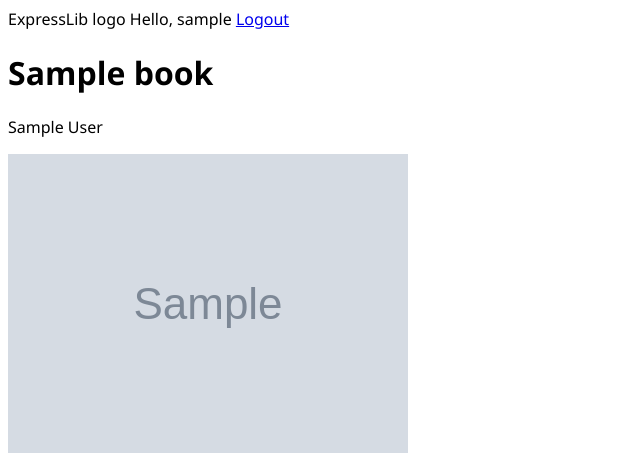
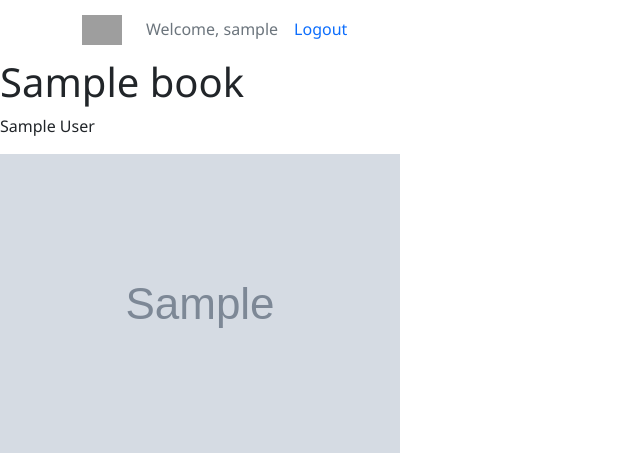
Before and after one commit to ajmdz/expresslib, a Django app: page /book/00000000-0000-0000-0000-000000000001/ in a window 1280 px wide. Shown: the top 453 px of the page, without its empty margins (0-640 px from the left). Run offline with Django 4.2, Linux system fonts and the light colour scheme; a user stored in the database is signed in; tables that the repository leaves empty hold one stand-in row (values such as "Sample post"); grey boxes marked "Sample" are stand-in pictures; grey boxes are pictures that could not be loaded.

Commit message:
feat: use new template design

```diff
--- a/templates/main.html
+++ b/templates/main.html
@@ -6,14 +6,13 @@
     <meta http-equiv="X-UA-Compatible" content="IE=edge">
     <meta name="viewport" content="width=device-width, initial-scale=1.0">
 
-    <link rel="stylesheet" type="text/css" href="{% static 'styles/main.css' %}"
+    <link href="https://cdn.jsdelivr.net/npm/bootstrap@5.1.3/dist/css/bootstrap.min.css" rel="stylesheet" integrity="sha384-1BmE4kWBq78iYhFldvKuhfTAU6auU8tT94WrHftjDbrCEXSU1oBoqyl2QvZ6jIW3" crossorigin="anonymous">
 
+    <link rel="stylesheet" type="text/css" href="https://cdnjs.cloudflare.com/ajax/libs/font-awesome/4.7.0/css/font-awesome.min.css">
+
+    <link rel="stylesheet" type="text/css" href="{% static 'styles/main.css' %}">
+    <link rel="stylesheet" type="text/css" href="{% static 'styles/user-dashboard.css' %}">
     <title>ExpressLib</title>
-    <style>
-        table, tr, th, td {
-            border: 1px solid black;
-        }
-    </style>
 </head>
 <body>
     {% include 'navbar.html' %}
@@ -21,5 +20,6 @@
     {% block content %}
 
     {% endblock content %}
+    <script src="https://cdn.jsdelivr.net/npm/bootstrap@5.1.3/dist/js/bootstrap.bundle.min.js" integrity="sha384-ka7Sk0Gln4gmtz2MlQnikT1wXgYsOg+OMhuP+IlRH9sENBO0LRn5q+8nbTov4+1p" crossorigin="anonymous"></script>
 </body>
 </html>
--- a/templates/navbar.html
+++ b/templates/navbar.html
@@ -1,9 +1,29 @@
 {% load static %}
+<link rel="stylesheet" type="text/css" href="{% static 'styles/navbar.css' %}">
+<nav class="navbar navbar-expand-lg">
+    <div class="container">
 
-<!-- LOGO -->
-<!-- <img src="{% static 'images/logo.svg' %}" -->
+        <a class="navbar-brand" href="{% url 'library:books' %}">
+          <img src="{% static 'images/logo.png' %}" alt="" height="30">
+        </a>
 
+        <div class="collapse navbar-collapse" id="navbarNav">
+            <div class="navbar-nav">
+                <a class="nav-link disabled">Welcome, {{request.user.username}}</a>
+                <a class="nav-link" href="{% url 'library:logout' %}">Logout</a>
+              </div>
+          </div>
+    </div>
 
-<span>logo</span>
-<span>Hello, {{request.user}}</span>
-<span><a href="{% url 'library:logout' %}">Logout</a></span>
+</nav>
+{% comment %} <link rel="stylesheet" type="text/css" href="{% static 'styles/navbar.css' %}">
+
+<header>
+    <a href="{% url 'library:books' %}"><img class="main_logo" src="{% static 'images/icon.png' %}"></a>
+    <nav>
+        <p class="welcome" >Welcome, {{request.user.username}}</p>
+        <ul>
+            <li><a class="logout" href="{% url 'library:logout' %}">Log out</a></li>
+        </ul>
+    </nav>
+</header> {% endcomment %}
```
